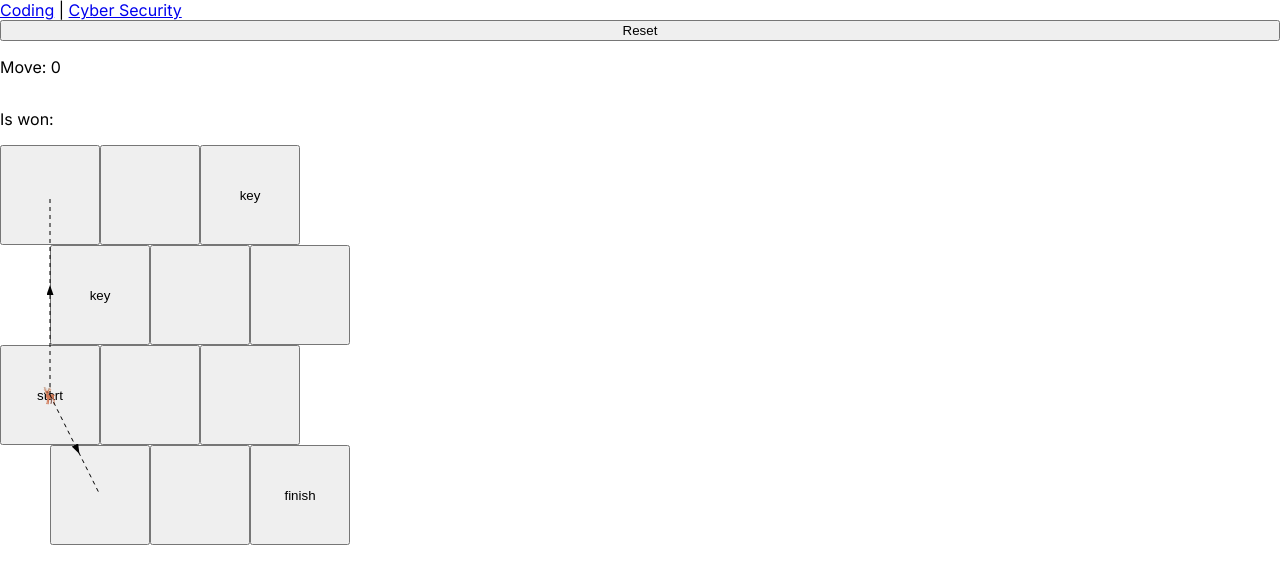
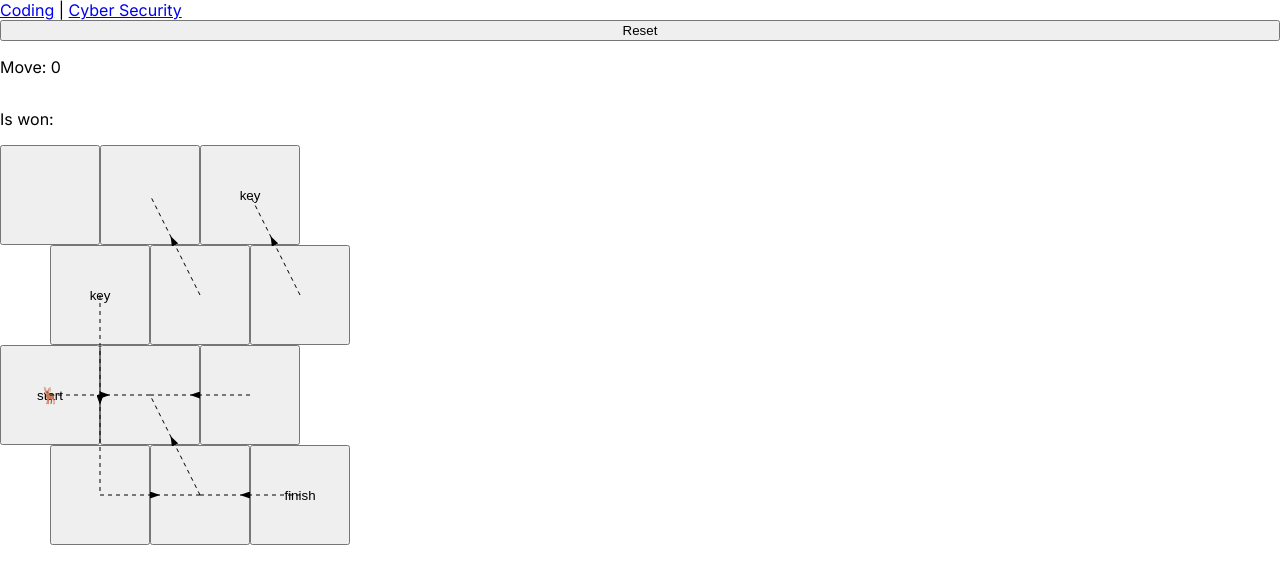
Before and after one commit to atomcorp/gchq, a Next.js app: page /cyber-security in a window 1280 px wide. Shown: the top 584 px of the page. Built offline with nearby package versions, Linux system fonts and the light colour scheme.

Commit message:
calculate line svg coords

```diff
--- a/app/cyber-security/page.tsx
+++ b/app/cyber-security/page.tsx
@@ -8,6 +8,7 @@ import useGame from "@/components/cyber-security/useGame";
 import getPlayerPosition from "@/components/cyber-security/getPlayerPosition";
 
 import css from "./page.module.css";
+import { staticLinePoints } from "@/components/cyber-security/consts";
 
 type pointType = "start" | "finish" | "key" | "";
 
@@ -60,11 +61,14 @@ export default function Page() {
           🦌
         </div>
         <div className={css.lines}>
-          {/* todo map these to the ones in const */}
-          <Line points="1,5 1,3 1,1" />
-          {/* 0,0 -> 0,1 */}
-          <Line points="1,5 1.5,6 2,7" />
+          {/* <Line points="1,5 1,3 1,1" /> */}
+          {/* 0,0 -> 1,0 */}
+          {/* <Line points="1,5 1.5,6 2,7" /> */}
           {/* 0,0 -> 0,3 */}
+          {/* <Line points="1,5 2,5 3,5" /> */}
+          {staticLinePoints.map((points: string, index: number) => (
+            <Line points={points} key={index} />
+          ))}
         </div>
       </div>
       <p>Is won: {state.status === "finish" ? "Won" : ""}</p>
--- a/components/cyber-security/Line/Line.tsx
+++ b/components/cyber-security/Line/Line.tsx
@@ -19,9 +19,9 @@ const Line = ({ points }: Props) => (
     <polyline
       points={points}
       stroke="black"
-      stroke-dasharray="4"
-      marker-mid="url(#arrowhead)"
-      vector-effect="non-scaling-stroke"
+      strokeDasharray="4"
+      markerMid="url(#arrowhead)"
+      vectorEffect="non-scaling-stroke"
       fill="none"
     />
   </svg>
--- a/components/cyber-security/consts.ts
+++ b/components/cyber-security/consts.ts
@@ -1,4 +1,6 @@
-const staticRoutesArrays = [
+import getLinePoints from "./getLinePoints";
+
+export const staticRoutesArrays = [
   [
     [0, 0],
     [0, 1],
@@ -16,6 +18,10 @@ const staticRoutesArrays = [
     [0, 4],
   ],
   [
+    [0, 5],
+    [0, 4],
+  ],
+  [
     [1, 3],
     [0, 3],
   ],
@@ -29,7 +35,7 @@ const staticRoutesArrays = [
   ],
 ];
 
-const dynamicRoutesArrays = [
+export const dynamicRoutesArrays = [
   [
     [0, 0],
     [0, 3],
@@ -97,3 +103,7 @@ export const dynamicRoutes = getRoutes(dynamicRoutesArrays);
 export const invertedDynamicRoutes = getRoutes(invertedDynamicRoutesArrays);
 
 export const keyCoordsArray = ["1,2", "1,3"];
+
+export const staticLinePoints = staticRoutesArrays.map((route) =>
+  getLinePoints(route)
+);
--- /dev/null
+++ b/components/cyber-security/getLinePoints.ts
@@ -0,0 +1,54 @@
+/**
+ * Grid size
+ * 7 tracks across
+ * 8 tracks down
+ */
+// [
+//   [0, 0],
+//   [0, 1],
+// ];
+
+const translatePointsToCoords = (level: number, point: number) => {
+  let x, y;
+
+  y = level === 0 ? 5 : 1;
+
+  if (point > 2) {
+    x = (point - 2) * 2;
+    y = y + 2;
+  } else {
+    x = point * 2 + 1;
+  }
+
+  return [x, y];
+};
+
+const getMidCoord = (start: number, finish: number) => {
+  let [lowest, highest] = [start, finish].sort();
+  const diff = (highest - lowest) / 2;
+  const coord = lowest + diff;
+  return coord;
+};
+
+const calculateMidCoords = (start: number[], finish: number[]) => {
+  // get difference between the points
+  // half it
+  // add to lowest point
+  const x = getMidCoord(start[0], finish[0]);
+  const y = getMidCoord(start[1], finish[1]);
+
+  return [x, y];
+};
+
+const getLinePoints = (coords: number[][]) => {
+  const start = coords[0];
+  const finish = coords[1];
+
+  const startXY = translatePointsToCoords(start[0], start[1]);
+  const finishXY = translatePointsToCoords(finish[0], finish[1]);
+  const midXY = calculateMidCoords(startXY, finishXY);
+
+  return [startXY, midXY, finishXY].join(" ");
+};
+
+export default getLinePoints;
```
Also changed, not shown: 1 other file (tests, documents, lock files or other folders).
